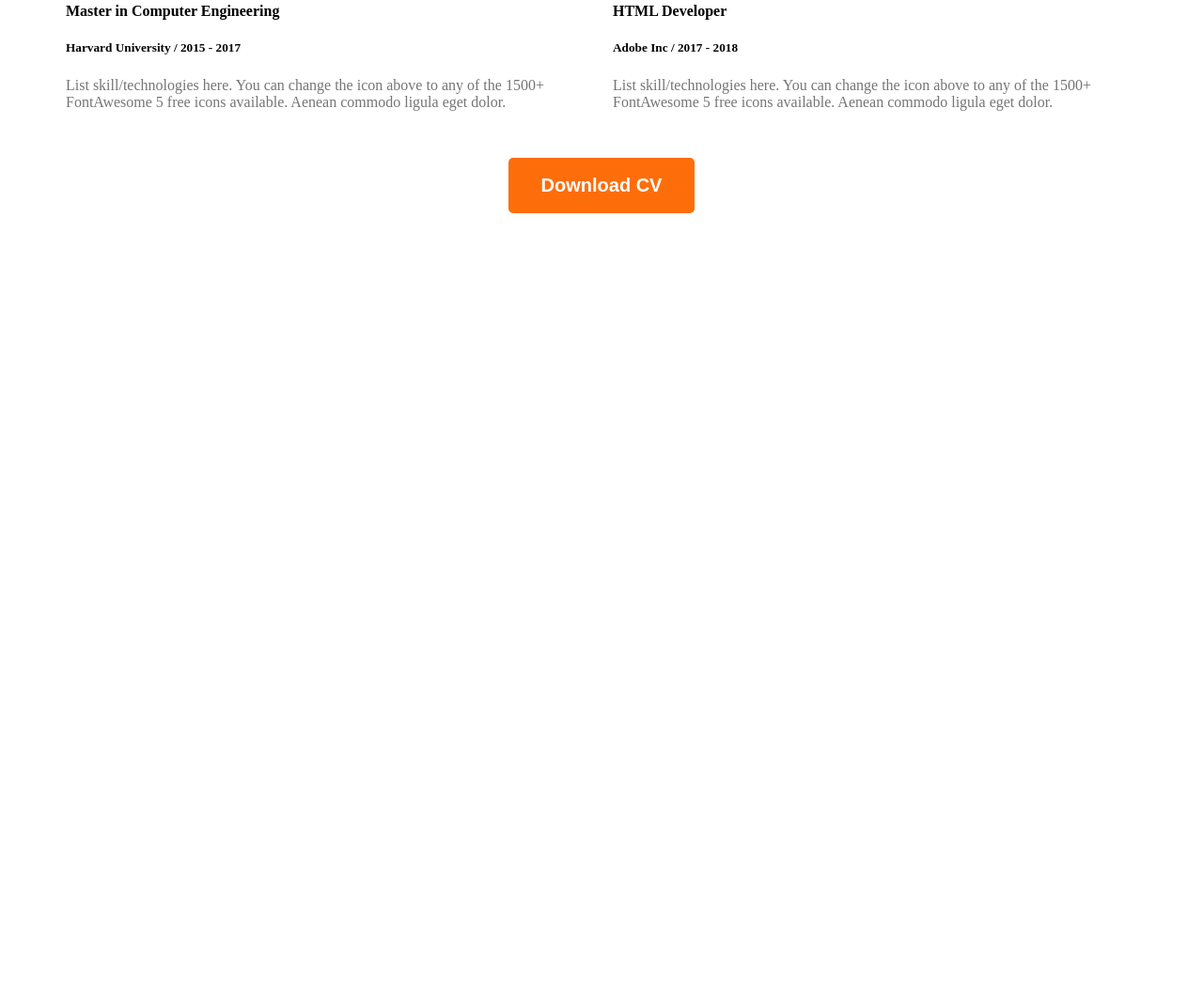
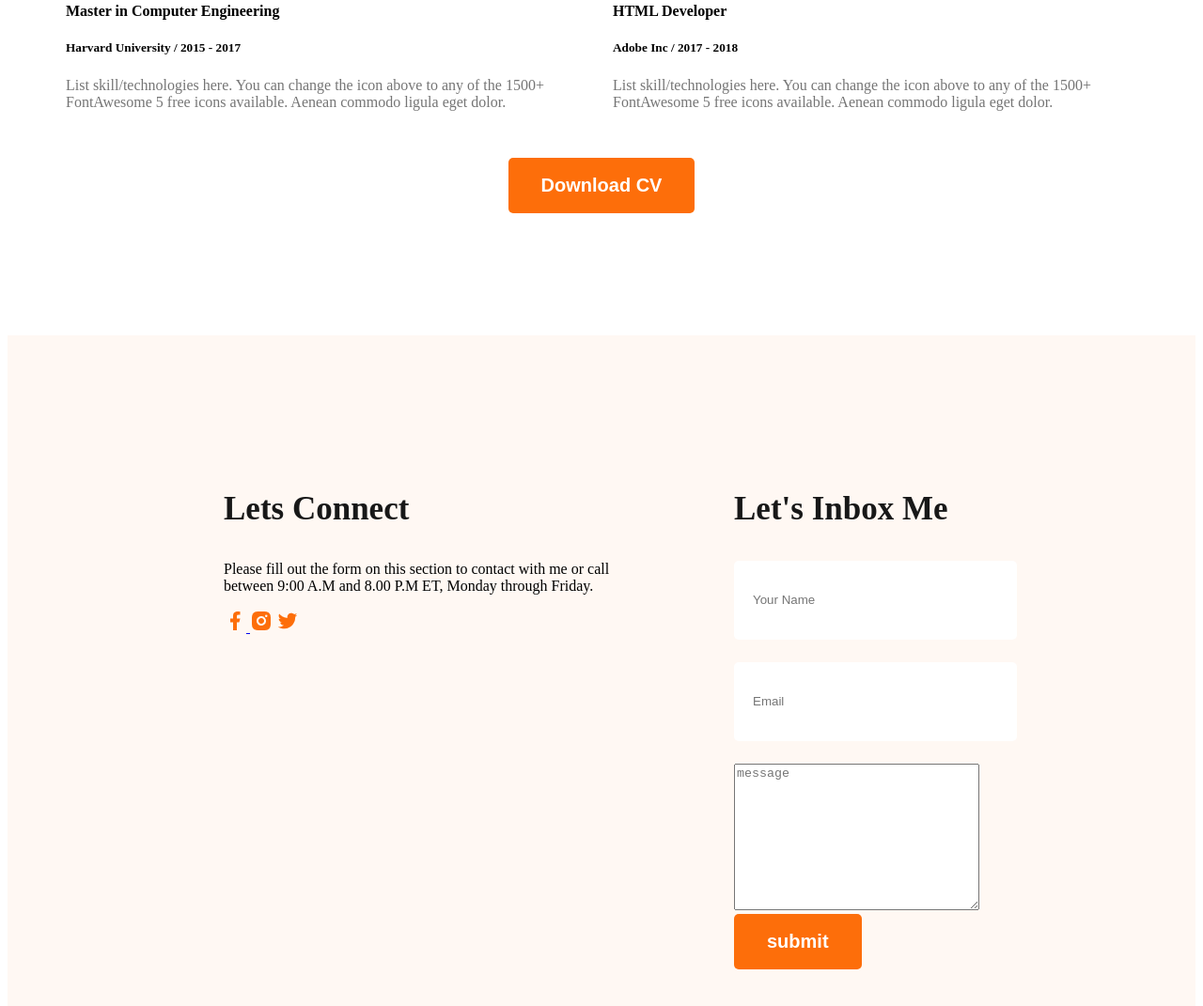
Before and after one commit to drTanvir181/web-dev-portfolio, a plain HTML site: page index.html in a window 1280 px wide. Shown: the part 2666-3737 px from the top of the page at 94% size. Before the commit the page ends 3023 px from the top, so only its background shows below. Drawn offline with Linux system fonts and the light colour scheme.

Commit message:
6th commit

```diff
--- a/index.html
+++ b/index.html
@@ -139,7 +139,26 @@ to any of the 1500+ FontAwesome 5 free icons available. Aenean commodo ligula eg
     </div>
    </section>
     </main>
-    <footer>
+    <footer class="secondary-bg">
+        <div class="footer-coloumn">
+            <h3 class="section-title">Lets Connect</h3>
+            <p>Please fill out the form on this section to contact with me or call between 9:00 A.M and 8.00 P.M ET, Monday through Friday.</p>
+            <div>
+            <a href="https://www.facebook.com/"><img src="images/icons/facebook.png" alt=""> </a>
+            <a href="https://www.instagram.com/"><img src="images/icons/insta.png" alt=""></a>
+            <a href="https://x.com/?lang=en"><img src="images/icons/twitter.png" alt=""></a>
+            </div>
+        </div>
+        <div class="footer-coloumn">
+            <h3 class="section-title">Let's Inbox Me</h3>
+            <form action="">
+              <input type="text" placeholder="Your Name">
+              <input type="email" name="" id=""placeholder="Email">
+             <textarea name="message" id="" cols="30" rows="10" placeholder="message"></textarea>
+             <input class="btn-primary" type="submit" value="submit">
+            </form>
+        </div>
+
 
     </footer>
 
--- a/styles/portfolio.css
+++ b/styles/portfolio.css
@@ -88,3 +88,28 @@ gap: 24px;margin-top: 50px;}
                         color:#757575;}
     .resume hr{margin: 30px 5px;}
     .resume-download-cv{margin-top: 50px;}
+    /* footer styles */
+    footer{display: flex;
+    padding: 130px 230px;
+  gap: 100px;}
+    .footer-column{width: 50%;}
+    footer input[type="text"]{
+      display: block;
+      height: 64px;
+      border-radius: 5px;
+      width: 100%;
+      background-color: white;
+      padding:10px 20px;
+      margin-bottom: 24px;
+      border: none;
+    }
+     footer input[type="email"]{display: block;
+      height: 64px;
+      border-radius: 5px;
+      width: 100%;
+      background-color: white;
+      padding:10px 20px;
+      margin-bottom: 24px;
+      border: none;
+
+     }
```
